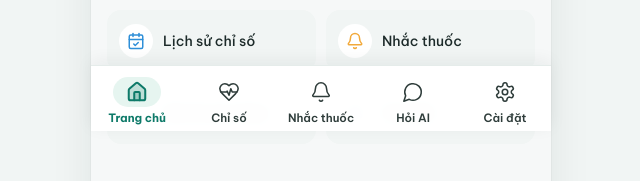
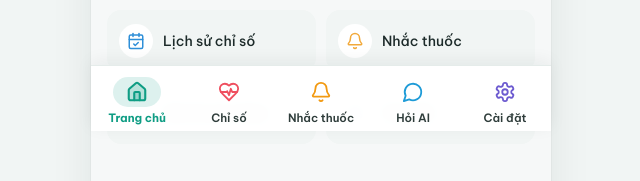
Before and after one commit to hodatlsk34-art/song-khoe-ai, a React (Vite) app: page / in a window 1280 px wide. Shown: the part 669-850 px from the top of the page, without its empty margins (319-959 px from the left). Built offline with nearby package versions, Linux system fonts and the light colour scheme.

Commit message:
Menu dưới: mỗi biểu tượng một màu tươi riêng
Co-Authored-By: Claude Opus 5.5 <noreply@anthropic.com>
Claude-Session: https://claude.ai/code/session_01GFbr8djYnSbeoTU5sPAAwe

```diff
--- a/src/components/BottomNav.jsx
+++ b/src/components/BottomNav.jsx
@@ -14,8 +14,8 @@ export default function BottomNav({ active, onChange }) {
       {ITEMS.map(({ id, label, icon: Icon }) => {
         const on = active === id
         return (
-          <button key={id} className={on ? 'active' : ''} onClick={() => !on && onChange(id)} aria-current={on ? 'page' : undefined}>
-            <Icon size={22} strokeWidth={on ? 2.2 : 1.7} fill={on ? 'currentColor' : 'none'} fillOpacity={on ? 0.18 : 0} />
+          <button key={id} data-tab={id} className={on ? "active" : ""} onClick={() => !on && onChange(id)} aria-current={on ? 'page' : undefined}>
+            <Icon size={22} strokeWidth={on ? 2.3 : 2} fill={on ? 'currentColor' : 'none'} fillOpacity={on ? 0.18 : 0} />
             <span>{label}</span>
           </button>
         )
--- a/src/styles.css
+++ b/src/styles.css
@@ -586,3 +586,20 @@ html.dark { --nav-ink: #d3dfdc; }
 html.dark .bottom-nav button.active { color: var(--primary); }
 .bottom-nav button.active svg { background: var(--primary-soft); }
 .bottom-nav button.active::before { display: none; }
+
+/* ----- Màu riêng cho từng mục menu ----- */
+.bottom-nav [data-tab="home"]     { --c: #0f9d84; --c-soft: rgba(15,157,132,.14); }
+.bottom-nav [data-tab="history"]  { --c: #ef4f5f; --c-soft: rgba(239,79,95,.13); }
+.bottom-nav [data-tab="meds"]     { --c: #f29a12; --c-soft: rgba(242,154,18,.15); }
+.bottom-nav [data-tab="ai"]       { --c: #1e9bd7; --c-soft: rgba(30,155,215,.14); }
+.bottom-nav [data-tab="settings"] { --c: #6d5bd0; --c-soft: rgba(109,91,208,.14); }
+html.dark .bottom-nav [data-tab="home"]     { --c: #34c9ad; }
+html.dark .bottom-nav [data-tab="history"]  { --c: #ff7a86; }
+html.dark .bottom-nav [data-tab="meds"]     { --c: #ffb547; }
+html.dark .bottom-nav [data-tab="ai"]       { --c: #5cc0f0; }
+html.dark .bottom-nav [data-tab="settings"] { --c: #a597f2; }
+html.dark .bottom-nav button { --c-soft: rgba(255,255,255,.08); }
+.bottom-nav button svg { color: var(--c); }
+.bottom-nav button.active { color: var(--c); }
+html.dark .bottom-nav button.active { color: var(--c); }
+.bottom-nav button.active svg { background: var(--c-soft); }
```
